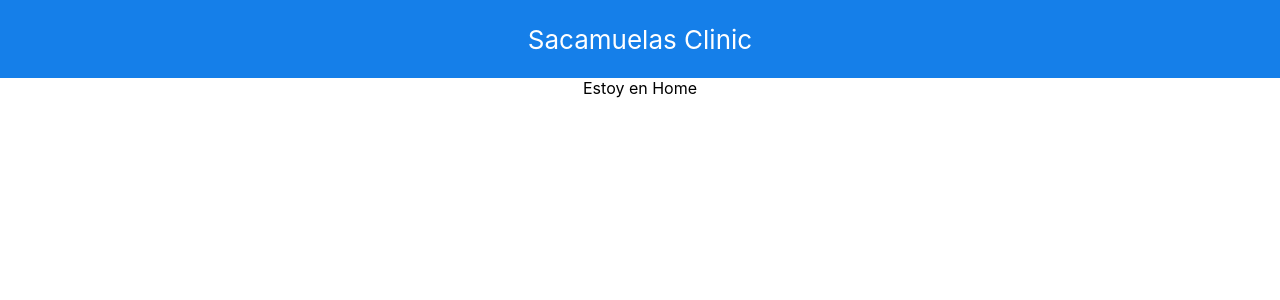
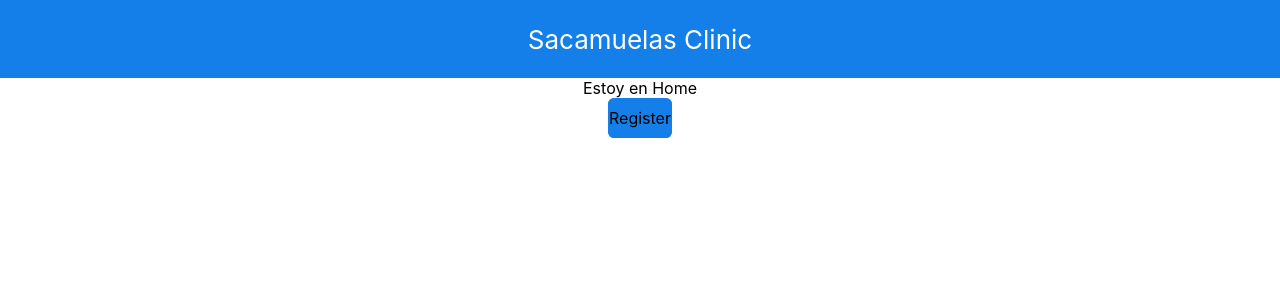
Before and after one commit to DanielC1492/saca-muelas-front, a React (Create React App) app in the folder app/: page / in a window 1280 px wide. Shown: the top 300 px of the page. Built offline with nearby package versions, Linux system fonts and the light colour scheme.

Commit message:
I have modified register and home

```diff
--- a/app/src/components/Boton/Boton.css
+++ b/app/src/components/Boton/Boton.css
@@ -1,7 +1,21 @@
 
-.contenedorHome {
+.buttonStyle {
+    height: 2em;
+    width: 4em;
+
+    background-color: #157fe9;
+    transition: 0.3s;
+
+    border-radius: 0.4em;
+
     display: flex;
-    flex-direction: column;
+    justify-content: center;
     align-items: center;
-    justify-content: center;
+    cursor: pointer;
 }
+
+.buttonStyle:hover {
+    transition: 0.5s;
+    background-color: #157fe991;
+
+}
--- a/app/src/components/Boton/Boton.jsx
+++ b/app/src/components/Boton/Boton.jsx
@@ -1,21 +1,19 @@
 
 import React from 'react';
-
 import './Boton.css';
-
 import {useHistory} from 'react-router-dom';
 
 const Boton = (props) => {
 
-    let history = useHistory();
+    const history = useHistory();
 
     const redirectMe = () => {
-        history.push(`/${props.destino}`)
+        history.push(`/${props.destination}`)
     }
 
     return(
         <div onClick={()=> redirectMe()} className="buttonStyle">
-            {props.nombre}
+            {props.name}
         </div>
     )
 }
--- a/app/src/containers/Home/Home.css
+++ b/app/src/containers/Home/Home.css
@@ -2,5 +2,14 @@
     display: flex;
     flex-direction: column;
     align-items: center;
+    height: 5em;
+}
+
+.buttonStyle {
+    height: 2.5em;
+    display: flex;
+    flex-direction: column;
+    align-items: center;
     justify-content: center;
+
 }
--- a/app/src/containers/Home/Home.jsx
+++ b/app/src/containers/Home/Home.jsx
@@ -1,4 +1,6 @@
 import React from 'react'
+import Boton from '../../components/Boton/Boton'
+import './Home.css'
 
 const Home = () => {
     return (
@@ -6,7 +8,9 @@ const Home = () => {
             <div>
                 Estoy en Home
             </div>
-
+            <div className='buttonStyle'>
+                <Boton name='Register' destination='register'/>
+            </div>
         </div>
     )
 }
--- a/app/src/containers/Register/Register.css
+++ b/app/src/containers/Register/Register.css
@@ -5,3 +5,7 @@
     align-items: center;
 
 }
+
+.loginBtn {
+    cursor: pointer;
+}
--- a/app/src/containers/Register/Register.jsx
+++ b/app/src/containers/Register/Register.jsx
@@ -1,8 +1,12 @@
 import React, {useState} from 'react'
 import './Register.css';
 import axios from 'axios';
+import Boton from '../../components/Boton/Boton';
+import { useHistory } from 'react-router-dom';
 
 const Register = (props) => {
+
+    const history = useHistory();
 
     const [user,setUser] = useState({
         name: '',
@@ -26,8 +30,11 @@ const Register = (props) => {
             password: user.password
         };
 
-        const data = await axios.post('http://localhost:3000/clients', body);
-        console.log(data);
+        const data = await axios.post('http://localhost:3000/clients', body)
+        console.log(data)
+        return setTimeout(() => {
+          history.push('/login')
+        }, 1500);
     };
 
 
@@ -47,7 +54,6 @@ const Register = (props) => {
                 <input type="password" maxLength="200" placeholder="" name="password" onChange={stateHandler} />
             </div>
             <button className='loginBtn' onClick={()=> sendData()}>Send</button>
-
         </div>
     )
 };
```
